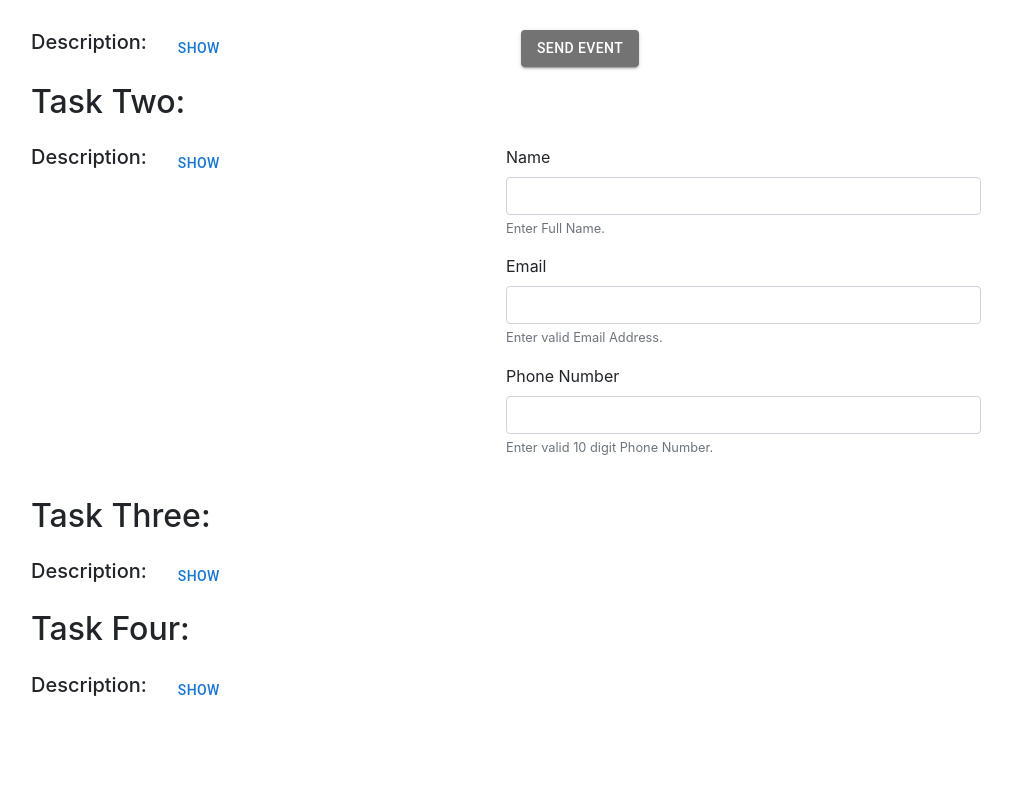
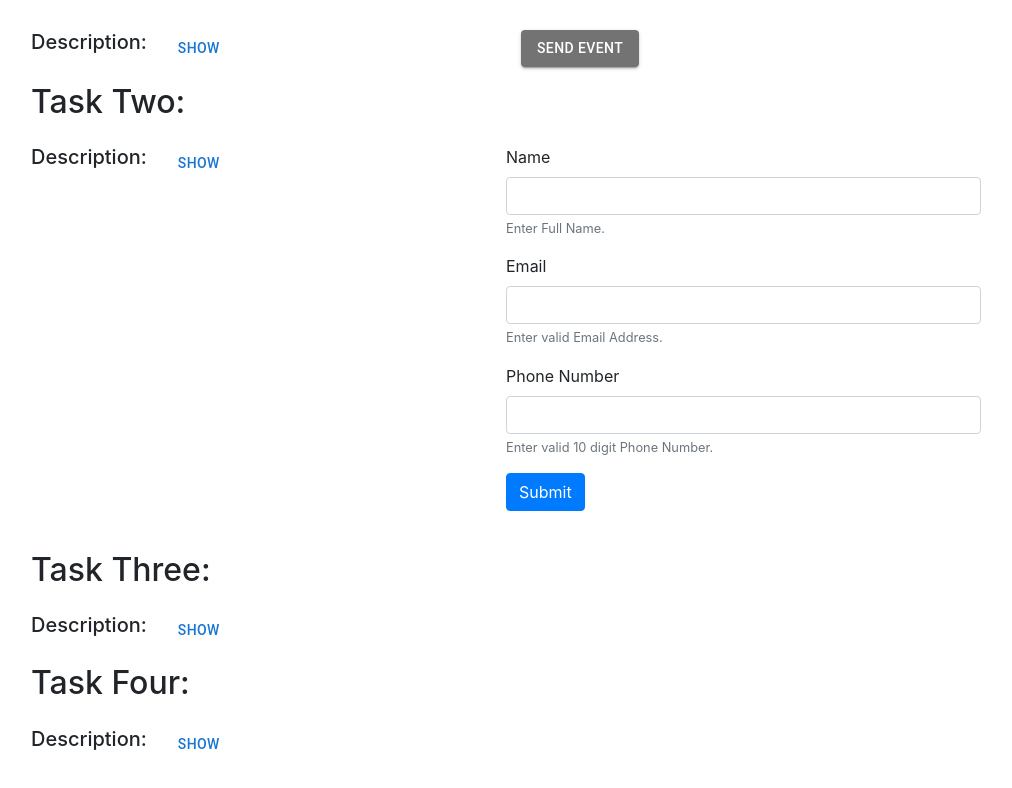
Before and after one commit to Matthew-Murray-Dev/Personal-Portfolio-FrontEnd, a React (Create React App) app: page /Projects/CA1 in a window 1280 px wide. Shown: the part 532-1320 px from the top of the page, without its empty margins (39-1051 px from the left). Before the commit the page ends 1272 px from the top, so only its background shows below. Built offline with nearby package versions, Linux system fonts and the light colour scheme; a web font is replaced by a local one.

Commit message:
update index.html Google Tag

```diff
--- a/public/index.html
+++ b/public/index.html
@@ -1,7 +1,12 @@
 <!DOCTYPE html>
 <html lang="en">
   <head>
-   <!-- Google tag (gtag.js) -->
+
+    <meta charset="utf-8" />
+    <meta name="viewport" content="width=device-width, initial-scale=1" />
+    <meta name="theme-color" content="#000000" />
+    <meta name="description" content="TestingGrounds" />
+     <!-- Google tag (gtag.js) -->
 <script async src="https://www.googletagmanager.com/gtag/js?id=G-5EKSZ2EW1P"></script>
 <script>
   window.dataLayer = window.dataLayer || [];
@@ -11,10 +16,6 @@
   gtag('config', 'G-5EKSZ2EW1P');
 </script>
 <!-- commit notes-->
-    <meta charset="utf-8" />
-    <meta name="viewport" content="width=device-width, initial-scale=1" />
-    <meta name="theme-color" content="#000000" />
-    <meta name="description" content="TestingGrounds" />
     <link rel="preconnect" href="https://fonts.googleapis.com">
 <link rel="preconnect" href="https://fonts.gstatic.com" crossorigin>
     <link
--- a/src/Projects/Further Candidate Assessment/FurtherCandidateAssessment.js
+++ b/src/Projects/Further Candidate Assessment/FurtherCandidateAssessment.js
@@ -30,14 +30,15 @@ function FurtherCandidateAssessment() {
         message: "Please enter a valid email address",
       });
     }
-    let phoneValidation=formData.phone.replace(/[^0-9]/g, '');
-    if (phoneValidation.length!==10) {
+    let phoneValidation = formData.phone.replace(/[^0-9]/g, "");
+    if (phoneValidation.length !== 10) {
       formEntryErrors.push({
         id: 2,
         message: "Please enter a valid phone number",
       });
-    } else{formData.phone=phoneValidation}
-
+    } else {
+      formData.phone = phoneValidation;
+    }
 
     if (formEntryErrors.length) {
       setError(formEntryErrors);
@@ -90,8 +91,7 @@ function FurtherCandidateAssessment() {
                 event should be sent into Google Tag Manager. Configure Google
                 Tag Manager to send the trigger into Google Analytics. Create
                 and configure a goal in Google Analytics so you can display said
-                event as a converstion. Use{" "}
-                <a href="https://loom.com">loom.com</a> to take a video of the
+                event as a conversion. Use <a href="https://loom.com">loom.com</a> to take a video of the
                 process from end to end with the converstion showing up in
                 Google Analytics
               </p>
@@ -184,6 +184,15 @@ function FurtherCandidateAssessment() {
                   Enter valid 10 digit Phone Number.
                 </small>
               </div>
+              <div className="row form-group">
+                <button
+                  style={{ rightMargin: "500px" }}
+                  type="submit"
+                  className="btn btn-primary"
+                >
+                  Submit
+                </button>
+              </div>
             </form>
           </div>
         </div>
```
